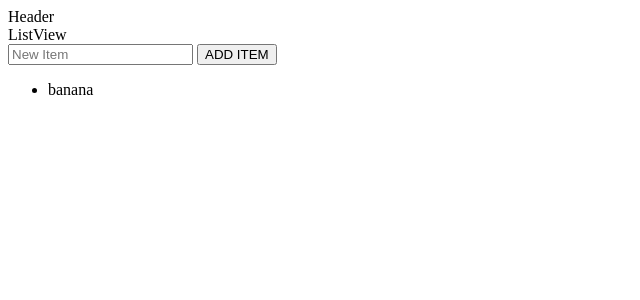
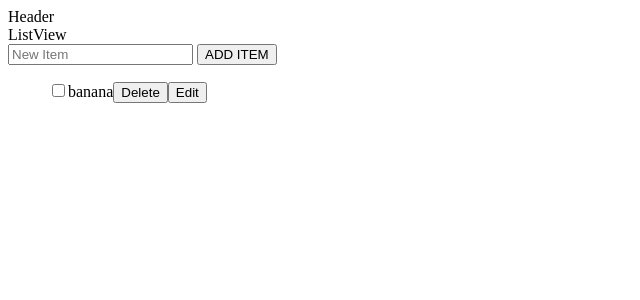
Before and after one commit to denvermccarthy/shopping-adv, a React app: page / in a window 1280 px wide. Shown: the top 300 px of the page, without its empty margins (0-640 px from the left). Built offline with nearby package versions, Linux system fonts and the light colour scheme; the HTML template or start-up script is replaced by a standard one.

Commit message:
user can delete a list item

```diff
--- a/src/components/List/Item.jsx
+++ b/src/components/List/Item.jsx
@@ -1,5 +1,12 @@
 import React from 'react';
 
-export default function Item({ name, id, done }) {
-  return <li key={id}>{name}</li>;
+export default function Item({ item, updateHandler, deleteHandler }) {
+  return (
+    <div key={item.id}>
+      <input type="checkbox" onClick={() => updateHandler(item)} />
+      {item.name}
+      <button onClick={() => deleteHandler(item)}>Delete</button>
+      <button>Edit</button>
+    </div>
+  );
 }
--- a/src/views/List/ListView.jsx
+++ b/src/views/List/ListView.jsx
@@ -7,6 +7,8 @@ function reducer(state, action) {
   switch (type) {
     case 'ADD_ITEM':
       return [payload.item, ...state];
+    case 'DELETE_ITEM':
+      return state.filter((item) => item.id !== payload.item.id);
     default:
       throw new Error(`${type} is not a valid type.`);
   }
@@ -15,19 +17,28 @@ function reducer(state, action) {
 export default function ListView() {
   const [items, dispatch] = useReducer(reducer, initialList);
   const [text, setText] = useState('');
+
+  const deleteHandler = (item) => {
+    dispatch({ type: 'DELETE_ITEM', payload: { item } });
+  };
+
+  const updateHandler = (done, name) => {
+    dispatch({ type: 'DELETE_ITEM', payload: { done, name } });
+  };
+
+  const addItem = (e) => {
+    e.preventDefault();
+    dispatch({
+      type: 'ADD_ITEM',
+      payload: { item: { id: Date.now(), done: false, name: text } },
+    });
+    setText('');
+  };
+
   return (
     <div>
       ListView
-      <form
-        onSubmit={(e) => {
-          e.preventDefault();
-          dispatch({
-            type: 'ADD_ITEM',
-            payload: { item: { id: Date.now(), done: false, name: text } },
-          });
-          setText('');
-        }}
-      >
+      <form onSubmit={addItem}>
         <input
           type="text"
           placeholder="New Item"
@@ -38,7 +49,7 @@ export default function ListView() {
       </form>
       <ul>
         {items.map((item) => (
-          <Item key={item.id} {...item} />
+          <Item key={item.id} {...{ deleteHandler, updateHandler, item }} />
         ))}
       </ul>
     </div>
```
